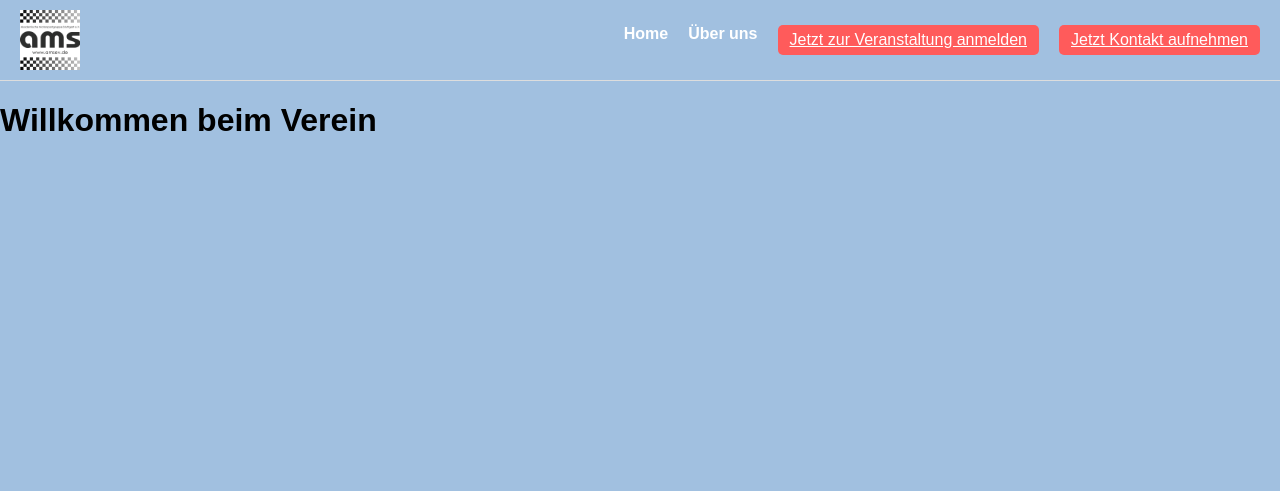
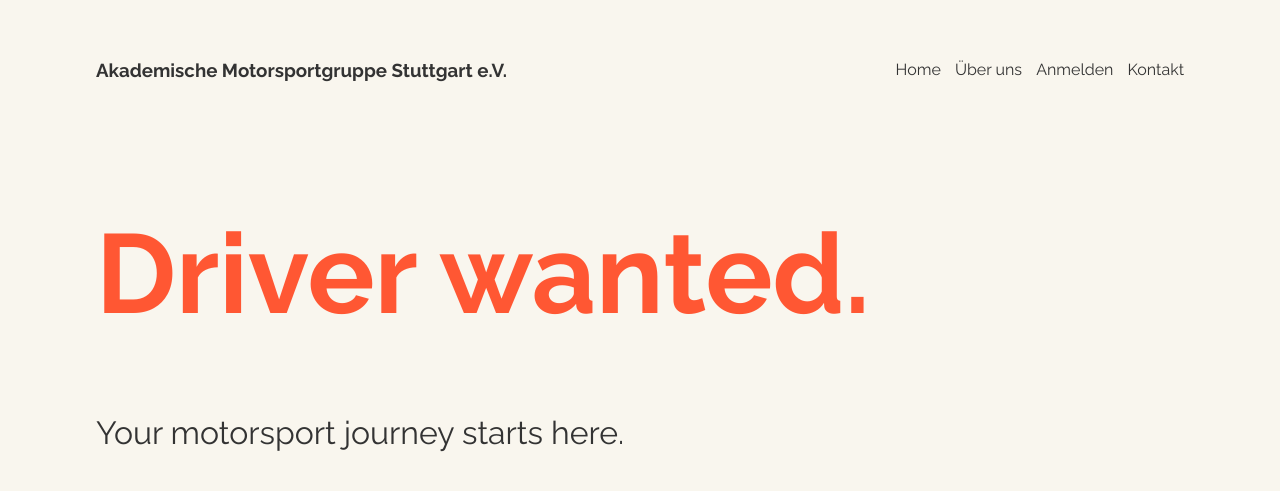
Before and after one commit to Kozmuz/vereinswebsite, a Django app: page / in a window 1280 px wide. Shown: the top 491 px of the page. Run offline with Django 5.2, Linux system fonts and the light colour scheme.

Commit message:
CSS for home.html complete, edits for other page will follow... - JK

```diff
--- a/main/static/css/styles.css
+++ b/main/static/css/styles.css
@@ -1,60 +1,41 @@
-.logo {
-    height: 60px;
+body {
+    background-color: #F9F6EE;
+    width: 85vw;
+    margin: 0 auto;
+    padding-top: 40px;
+    font-family: "Raleway", sans-serif;
 }
 
-/* Gesamter Hintergrund der Seite */
-body {
-    background-color: #a1c0e0;
-    /* z. B. ein helles Grau-Blau – kannst du beliebig anpassen */
-    margin: 0;
-    font-family: Arial, sans-serif;
+/* Navigation */
+.logo {
+    color: #333333;
 }
 
-
-/* Navigation */
-nav {
-    background-color: #a1c0e0;
-    /* Hintergrundfarbe */
-    padding: 10px 20px;
-    border-bottom: 1px solid #ddd;
-}
-
-.nav-container {
+.navigation {
     display: flex;
     align-items: center;
     justify-content: space-between;
 }
 
-/* Menü */
-.nav-links {
-    list-style: none;
-    display: flex;
-    gap: 20px;
-    margin: 0;
-    padding: 0;
+.navigation a {
+    margin-left: 10px;
+    text-decoration: none;
+    color: #333333;
 }
 
-.nav-links li a {
-    text-decoration: none;
-    color: #fff;
-    /* Textfarbe für die Menüpunkte */
+.title h1 {
+    margin-top: 10%;
+    font-size: 7em;
+    color: #FF5733;
+    letter-spacing: normal;
     font-weight: bold;
 }
 
-/* Button-Stil */
-.nav-links a.btn {
-    background-color: #ff5b5b;
-    /* Rote Farbe für den Button */
-    color: white;
-    padding: 6px 12px;
-    border-radius: 5px;
-    transition: background-color 0.3s ease;
-}
-
-/* Hover-Effekt */
-.nav-links a.btn:hover {
-    background-color: #ff2d2d;
-    /* Dunklere Farbe beim Hover */
+.subtitle p {
+    font-size: 2em;
+    letter-spacing: normal;
+    font-size: bold;
+    color:#333333;
 }
 
 /* Formular Container */
--- a/main/templates/main/home.html
+++ b/main/templates/main/home.html
@@ -5,32 +5,35 @@
 <head>
     <meta charset="UTF-8">
     <meta name="viewport" content="width=device-width, initial-scale=1.0">
-    <title>Willkommen auf der Vereinsseite</title>
+    <title>AMS e.V.</title>
     <link rel="stylesheet" href="{% static 'css/styles.css' %}">
+    <link rel="preconnect" href="https://fonts.googleapis.com">
+    <link rel="preconnect" href="https://fonts.gstatic.com" crossorigin>
+    <link href="https://fonts.googleapis.com/css2?family=Raleway:ital,wght@0,100..900;1,100..900&display=swap" rel="stylesheet">
 </head>
 
 <body>
+    <div class="navigation">
+        <div class="logo">
+            <h3>Akademische Motorsportgruppe Stuttgart e.V.</h3>
+        </div>
 
-    <!-- main/templates/main/home.html -->
-
-    <nav>
-        <div class="nav-container">
-            <!-- Logo -->
-            <img src="{% static 'css/amslogo.png' %}" alt="Vereinslogo" class="logo">
-
-            <!-- Menü -->
-            <ul class="nav-links">
-                <li><a href="/">Home</a></li>
-                <li><a href="/about/">Über uns</a></li>
-                <a href="{% url 'anmeldung' %}" class="btn">Jetzt zur Veranstaltung anmelden</a>
-                <a href="/contact/" class="btn">Jetzt Kontakt aufnehmen</a>
-            </ul>
+        <div class="menu-items">
+            <a href="/">Home</a>
+            <a href="/about/">Über uns</a>
+            <a href="{% url 'anmeldung' %}" class="btn">Anmelden</a>
+            <a href="/contact/" class="btn">Kontakt</a>
         </div>
-    </nav>
-
+    </div>
 
     <!-- Hauptinhalt -->
-    <h1>Willkommen beim Verein</h1>
+    <div class="title">
+        <h1>Driver wanted.</h1>
+    </div>
+
+    <div class="subtitle">
+        <p>Your motorsport journey starts here.</p>
+    </div>
 
 </body>
 
```
